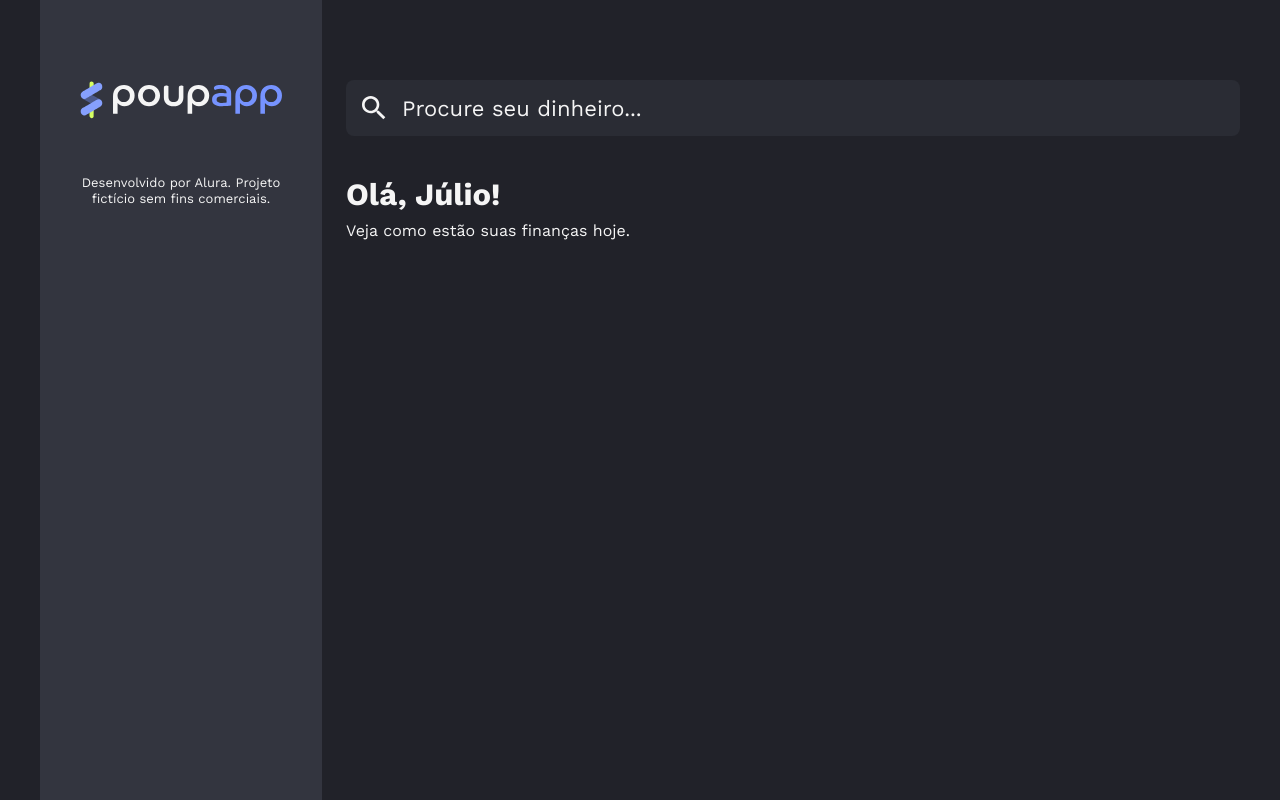
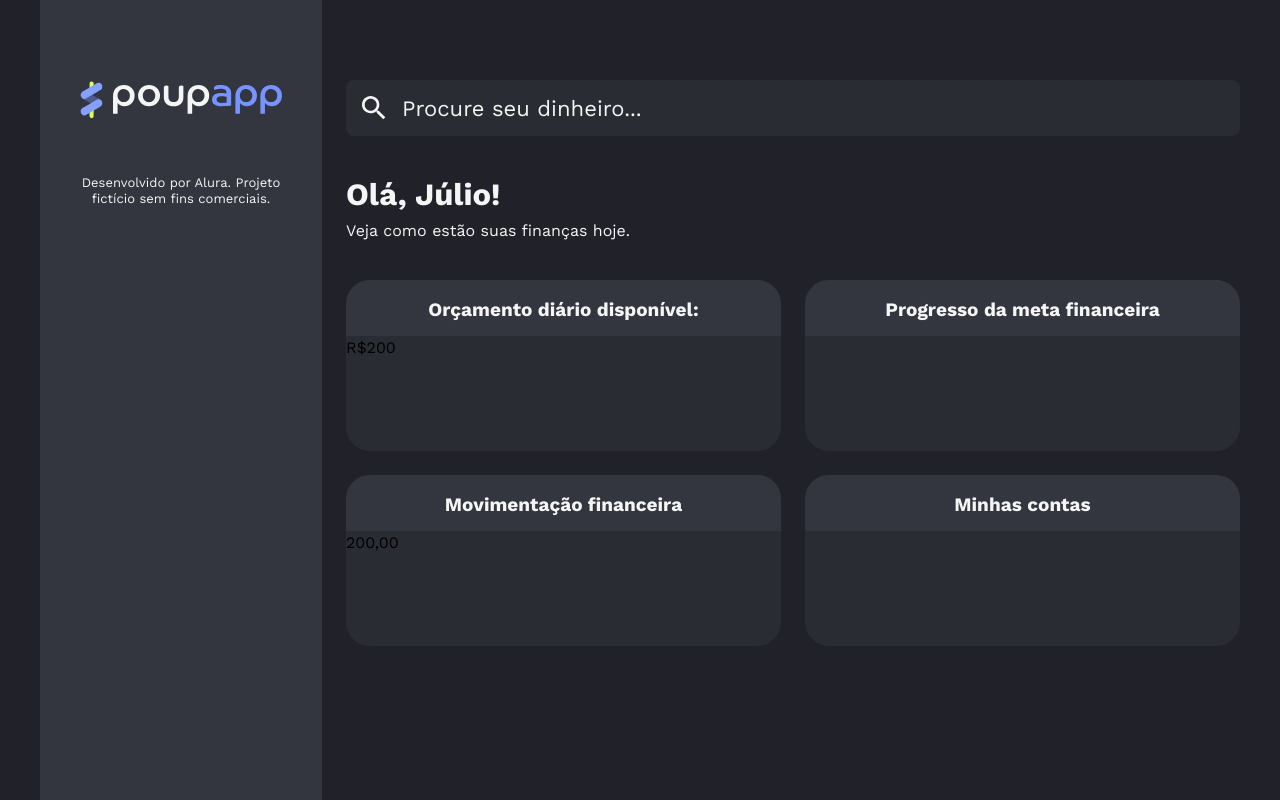
Before and after one commit to juliocreis/poupapp, a React (Vite) app: page / in a window 1280 px wide. Built offline with nearby package versions, Linux system fonts and the light colour scheme.

Commit message:
feat: creates the card structure and styles the header

```diff
--- a/src/App.jsx
+++ b/src/App.jsx
@@ -3,6 +3,8 @@ import { Container } from "./components/Container";
 import { Main } from "./components/Main";
 import { SearchInput } from "./components/SearchInput";
 import { Typography } from "./components/Typography";
+
+import Card from "./components/Cards";
 
 function App() {
   return (
@@ -10,11 +12,55 @@ function App() {
       <Container>
         <Aside />
         <Main>
-          <SearchInput type="text" placeholder="Procure seu dinheiro..." name="q"/>
+          <SearchInput
+            type="text"
+            placeholder="Procure seu dinheiro..."
+            name="q"
+          />
           <div className="flex flex-col gap-2">
-            <Typography variant='h1'>Olá, Júlio!</Typography>
-            <Typography variant='p'>Veja como estão suas finanças hoje.</Typography>
+            <Typography variant="h1">Olá, Júlio!</Typography>
+            <Typography variant="p">
+              Veja como estão suas finanças hoje.
+            </Typography>
           </div>
+
+          <section className="grid grid-cols-2 gap-6">
+            <Card>
+              <Card.Header>
+                Orçamento diário disponível:
+              </Card.Header>
+              <Card.Body>
+                R$200
+              </Card.Body>
+            </Card>
+
+            <Card>
+              <Card.Header>
+                Progresso da meta financeira
+              </Card.Header>
+              <Card.Body>
+
+              </Card.Body>
+            </Card>
+
+            <Card>
+              <Card.Header>
+                Movimentação financeira
+              </Card.Header>
+              <Card.Body>
+                200,00
+              </Card.Body>
+            </Card>
+
+            <Card>
+              <Card.Header>
+                Minhas contas
+              </Card.Header>
+              <Card.Body>
+
+              </Card.Body>
+            </Card>
+          </section>
         </Main>
       </Container>
     </div>
--- /dev/null
+++ b/src/components/Cards/index.jsx
@@ -0,0 +1,28 @@
+export function Card({ children }) {
+    return (
+        <div className="bg-neutral-surface w-[435px] h-[171px] rounded-3xl">
+            {children}
+        </div>
+    )
+}
+
+export function Header({ children }) {
+    return (
+        <div className="bg-neutral-header h-[56px] rounded-t-3xl text-[19px] text-neutral-text font-bold py-4 px-[75px] text-center" >
+            {children}
+        </div>
+    )
+}
+
+export function Body({ children }) {
+    return (
+        <div>
+            {children}
+        </div>
+    )
+}
+
+Card.Header = Header;
+Card.Body = Body
+
+export default Card
```
